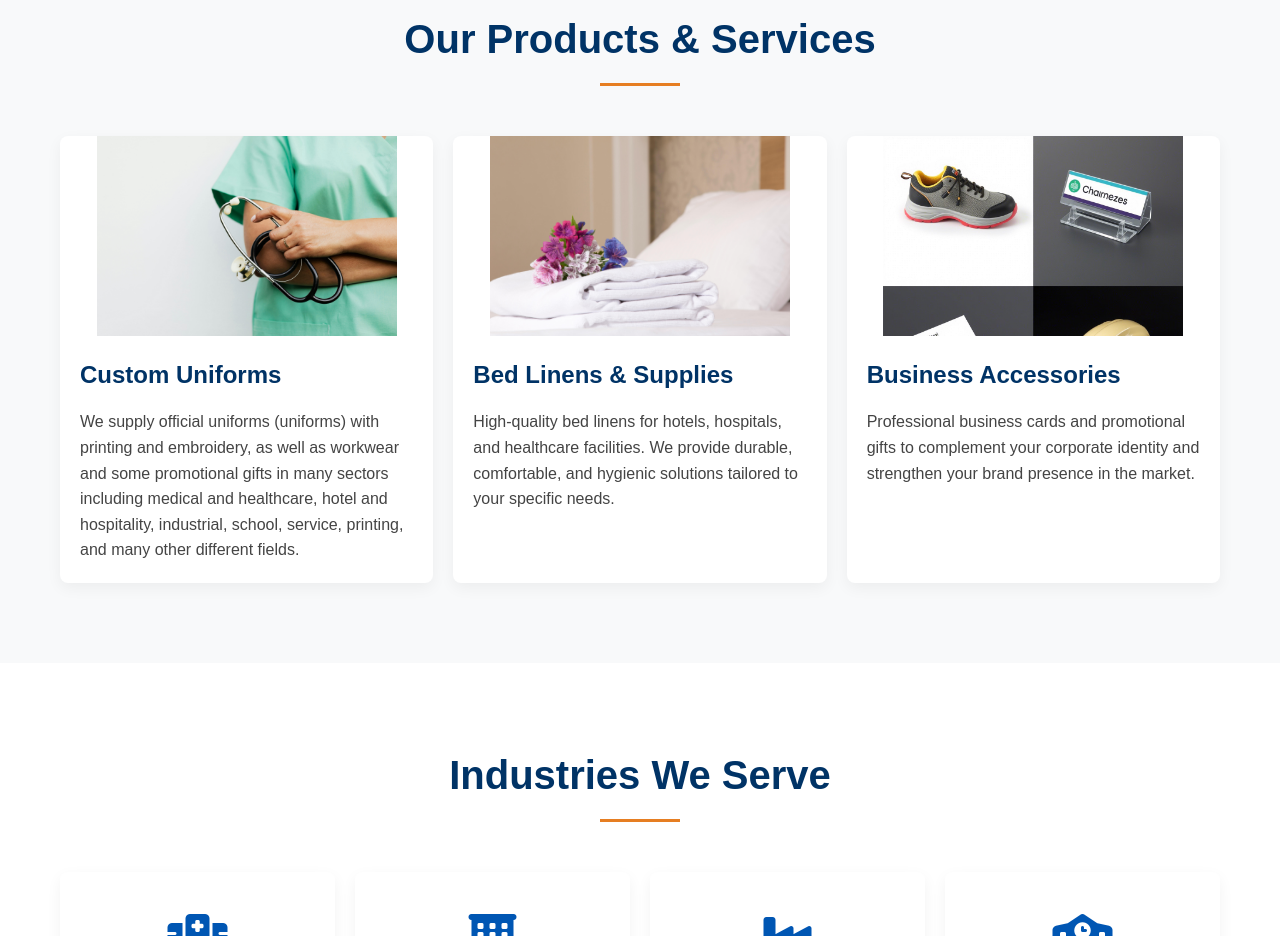
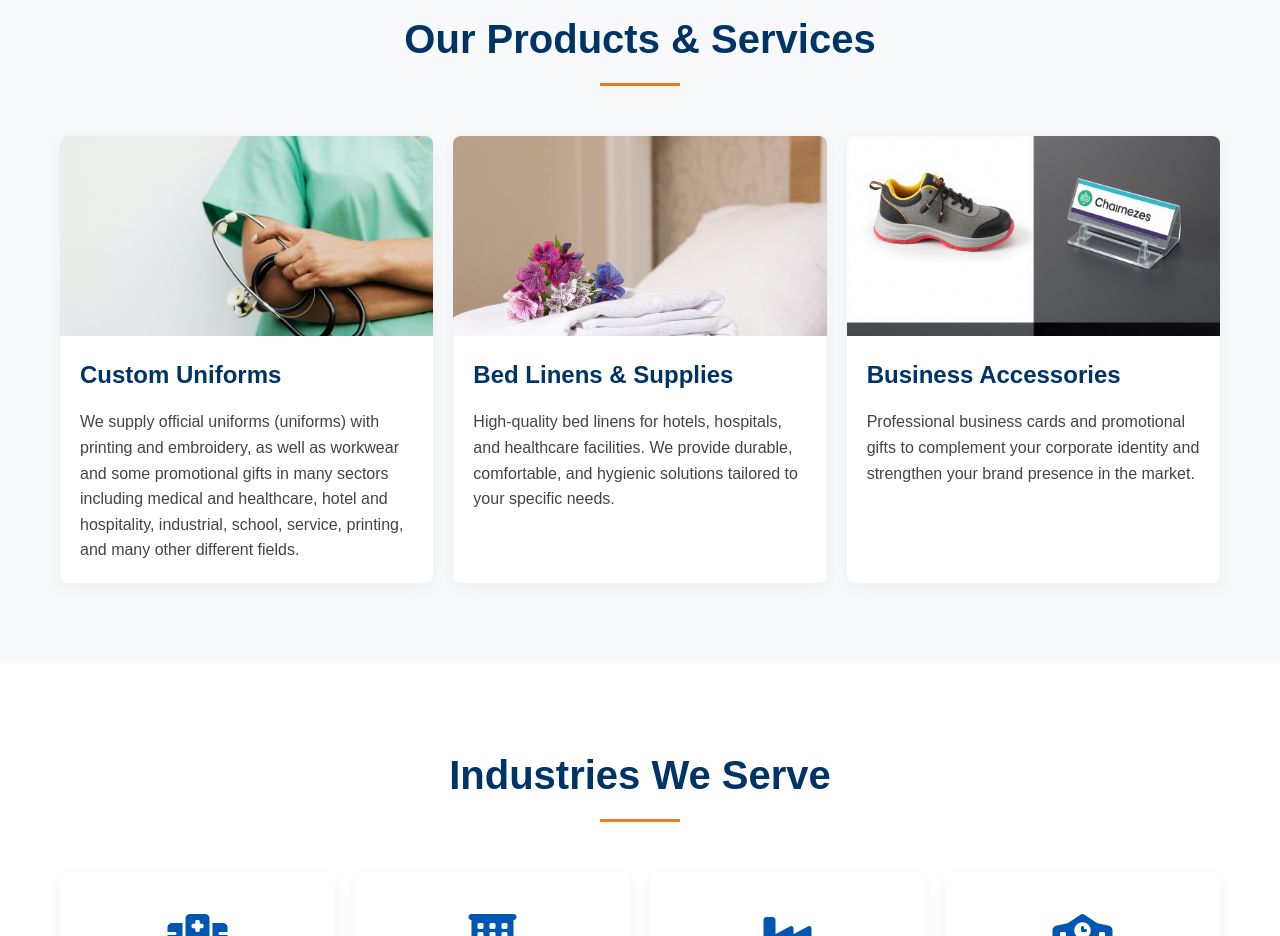
Before and after one commit to melmenabawy/SHAMSINC, a plain HTML site: page index.html in a window 1280 px wide. Shown: the part 1480-2416 px from the top of the page. Drawn offline with Linux system fonts and the light colour scheme.

Commit message:
all services

```diff
--- a/index.html
+++ b/index.html
@@ -758,12 +758,7 @@
     </section>
 
    <style>
-  .service-img {
-    width: 100%;
-    max-width: 300px; /* adjust max width as needed */
-    overflow: hidden;
-    margin: 0 auto; /* center images if you want */
-  }
+
 
   .service-img img {
     width: 100%;
```
